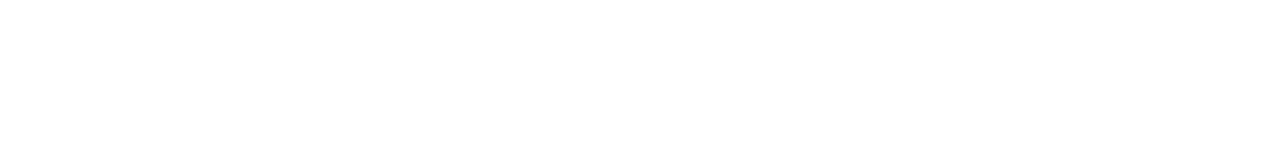
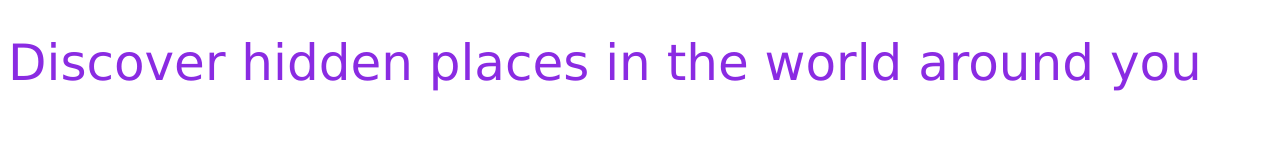
Before and after one commit to darwinsdude/excursion, a plain HTML site: page index.html in a window 1280 px wide. Drawn offline with Linux system fonts and the light colour scheme; files that its build step writes are made by us from their sources.

Commit message:
style h1

```diff
--- a/index.html
+++ b/index.html
@@ -8,6 +8,6 @@
     <title>Document</title>
 </head>
 <body>
-
+    <h1>Discover hidden places in the world around you</h1>
 </body>
 </html>
--- a/resources/style.css
+++ b/resources/style.css
@@ -0,0 +1,6 @@
+h1 {
+    font-family: Verdana, sans-serif;
+    font-weight: normal;
+    font-size: 50px;
+    color: blueviolet;
+}
```
